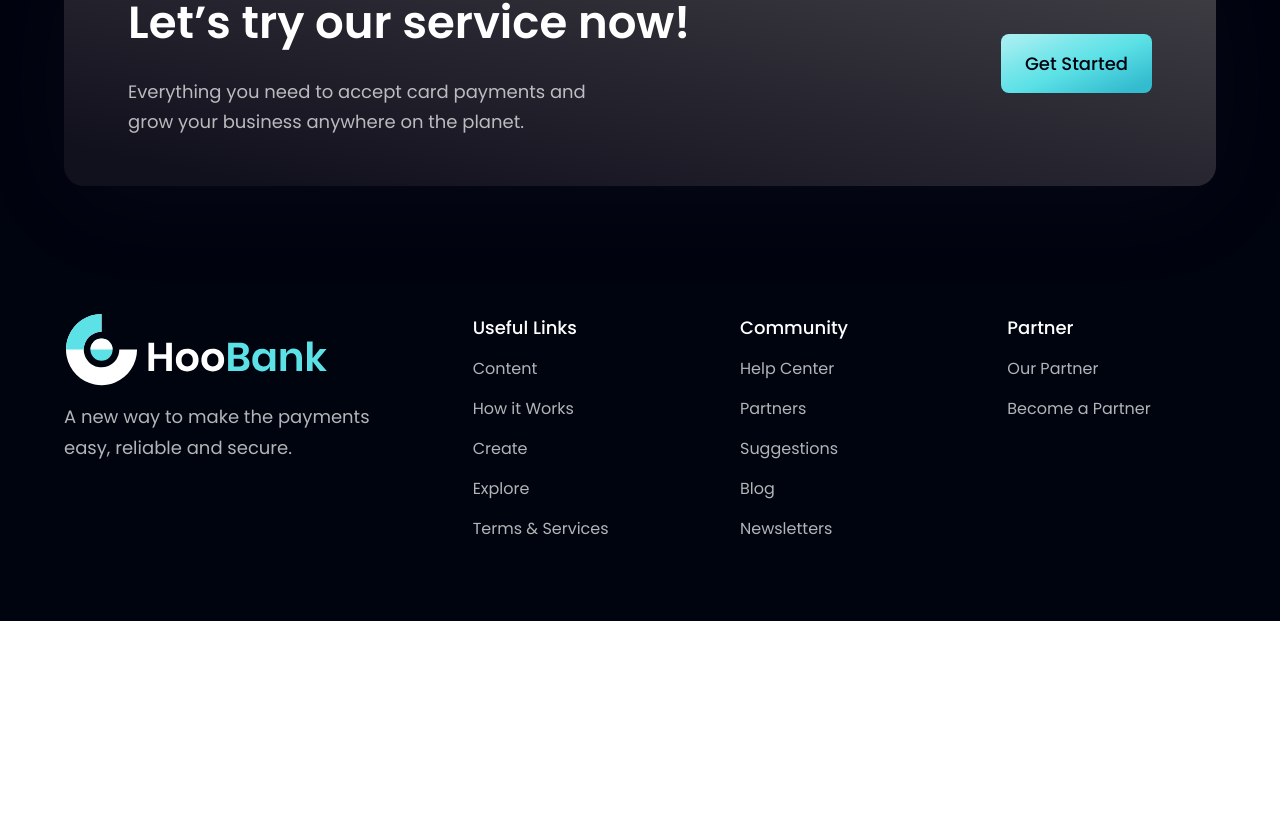
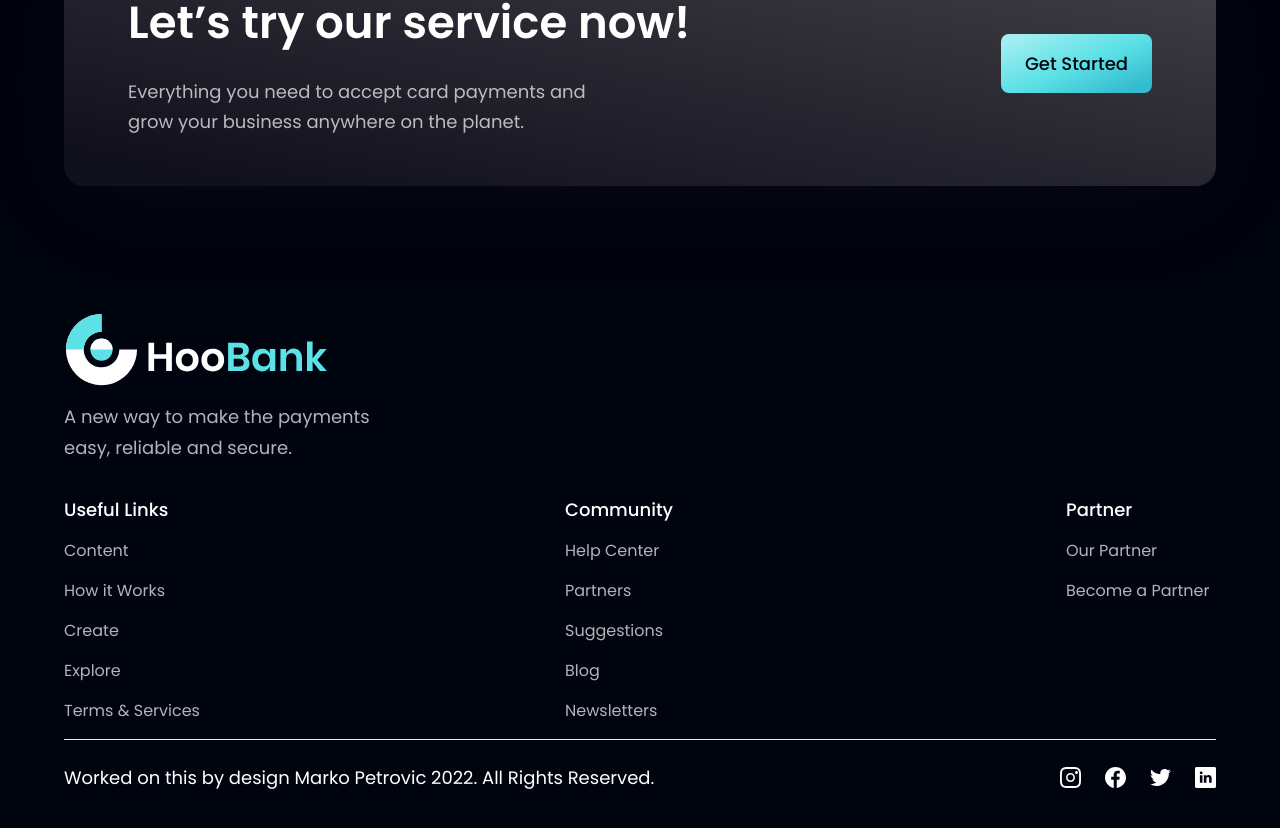
Before and after one commit to Marex-cpu/React-project---Bank-Modern-UL-UX, a React (Create React App) app: page / in a window 1280 px wide. Shown: the part 3783-4611 px from the top of the page. Before the commit the page ends 4404 px from the top, so only its background shows below. Built offline with nearby package versions, Linux system fonts and the light colour scheme.

Commit message:
finish project

```diff
--- a/src/components/Footer.jsx
+++ b/src/components/Footer.jsx
@@ -4,16 +4,18 @@ import { logo } from '../assets';
 import { footerLinks, socialMedia } from '../constants/texts';
 
 const Footer = () => {
+  const date = new Date()
+
   return (
-    <footer className={`${styles.flexStart} ${styles.paddingY} md:flex-row flex-col`}>
-      <div className={`${styles.flexStart} md:flex-row flex-col mb-8`}>
+    <footer className={`${styles.flexStart} ${styles.paddingY} flex-col`}>
+      <div className={`${styles.flexStart} md:flex-row flex-col md:mb-8 mb-0`}>
         <div className='flex-1 flex flex-col justify-start mr-10'>
           <img src={logo} alt="hoobank" className='w-[266px] h-[72px] object-contain'/>
           <p className={`${styles.paragraph} mt-4 max-w-[310px]`}>A new way to make the payments easy, reliable and secure.</p>
         </div>
       </div>
 
-      <div className='flex-1 w-full flex flex-row md:justify-around justify-between flex-wrap md:mt-0 mt-10'>
+      <div className='flex-1 w-full flex flex-row justify-between flex-wrap md:mt-0 mt-10'>
         {footerLinks.map((footerLink) => {
           return (
             <div key={footerLink.id} className='flex flex-col ss:my-0 my-4 min-w-[150px]'>
@@ -33,6 +35,16 @@ const Footer = () => {
         })}
       </div>
 
+      <div className='w-full flex justify-between items-center md:flex-row flex-col pt-6 border-t-[1px] border-t-[#3f3r45]'>
+        <p className='font-poppins font-normal text-center text-[18px] leading-[27px] text-white'>Worked on this by design Marko Petrovic {date.getFullYear()}. All Rights Reserved.</p>
+        <div className='flex flex-row md:mt-0 mt-6'>
+          {socialMedia.map((social, index) => {
+            return (
+              <img key={social.id} src={social.icon} alt={social.id} className={`w-[21px] h-[21px] object-contain cursor-pointer ${index !== socialMedia.length - 1 ? 'mr-6' : 'mr-0'}`}/>
+            )
+          })}
+        </div>
+      </div>
     </footer>
   )
 }
--- a/src/components/Hero.jsx
+++ b/src/components/Hero.jsx
@@ -9,9 +9,9 @@ const Hero = () => {
 
       {/* left-content */}
       <div className={`flex-1 ${styles.flexStart} flex-col xl:px-0 sm:px-16 px-6`}>
-        <div className='flex flex-row items-center py-[6px] ss:px-4 px-2 bg-discount-gradient rounded-[10px] mb-2'>
+        <div className='flex flex-row items-center py-[6px] ss:px-4 px-2 bg-discount-gradient sm:rounded-[10px] rounded-[5px] mb-2'>
           <img src={discount} alt="discount" className='w-[32px] h-[32px]'/>
-          <p className={`${styles.paragraph}`}>
+          <p className={`${styles.paragraph} text-[14px]`}>
             <span className='text-white'> 20% </span>
             Discount For
             <span className='text-white'> 1 Month </span>
--- a/src/components/Navbar.jsx
+++ b/src/components/Navbar.jsx
@@ -11,7 +11,7 @@ const Navbar = () => {
       <ul className='list-none sm:flex hidden justify-end items-center flex-1'>
         {navLinks.map((nav, index) => {
          return (
-           <li key={nav.id} className={`font-poppins font-normal cursor-pointer text-[16px] ${index === navLinks.length - 1 ? 'mr-0' : 'mr-10'} text-white`}>
+           <li key={nav.id} className={`font-poppins font-normal cursor-pointer text-[16px] ${index === navLinks.length - 1 ? 'mr-0' : 'mr-10'} hover:text-secondary text-white`}>
               <a href={`#${nav.id}`}>{nav.title}</a>
             </li>
          )
@@ -26,7 +26,7 @@ const Navbar = () => {
             {navLinks.map((nav, index) => {
               return (
                 <li key={nav.id} className={`font-poppins font-normal cursor-pointer text-[16px] ${index === navLinks.length - 1 ? 'mb-0' : 'mb-5'} text-white`}>
-                  <a href={`#${nav.id}`}>{nav.title}</a>
+                  <a href={`#${nav.id}`} className='hover:text-secondary'>{nav.title}</a>
                 </li>
               )
             })}
```
